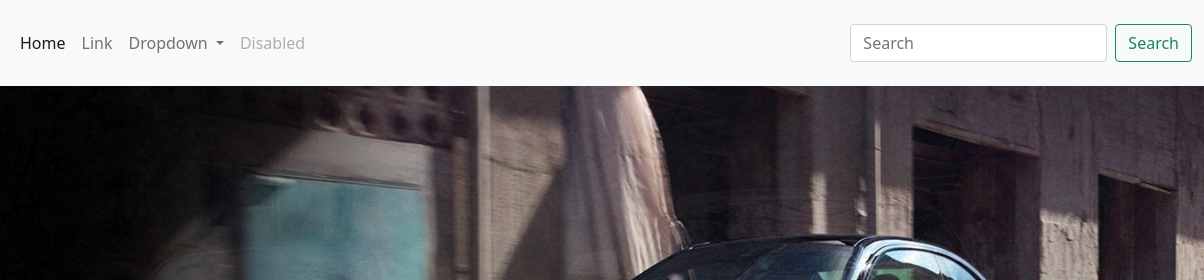
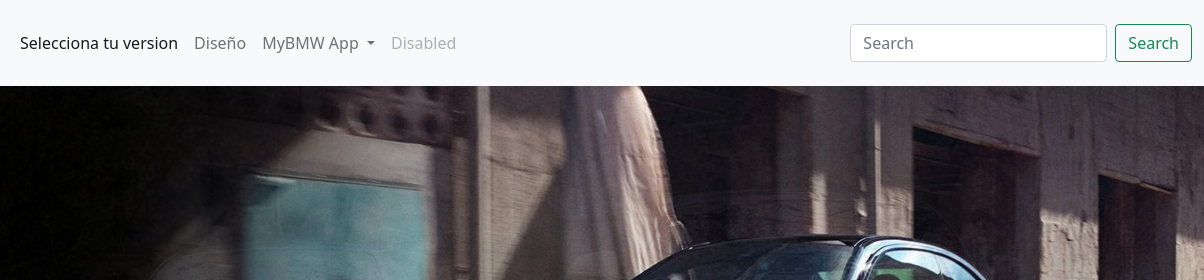
Before and after one commit to nanini0/pruebafront, a plain HTML site: page index.html in a window 1280 px wide. Shown: the top 280 px of the page, 76-1280 px from the left. Drawn offline with nearby package versions, Linux system fonts and the light colour scheme.

```diff
--- a/index.html
+++ b/index.html
@@ -27,18 +27,18 @@
               <div class="collapse navbar-collapse" id="navbarSupportedContent">
                 <ul class="navbar-nav me-auto mb-2 mb-lg-0">
                   <li class="nav-item">
-                    <a class="nav-link active" aria-current="page" href="#">Home</a>
+                    <a class="nav-link active" aria-current="page" href="#">Selecciona tu version</a>
                   </li>
                   <li class="nav-item">
-                    <a class="nav-link" href="#">Link</a>
+                    <a class="nav-link" href="#">Diseño</a>
                   </li>
                   <li class="nav-item dropdown">
                     <a class="nav-link dropdown-toggle" href="#" id="navbarDropdown" role="button" data-bs-toggle="dropdown" aria-expanded="false">
-                      Dropdown
+                      MyBMW App
                     </a>
                     <ul class="dropdown-menu" aria-labelledby="navbarDropdown">
-                      <li><a class="dropdown-item" href="#">Action</a></li>
-                      <li><a class="dropdown-item" href="#">Another action</a></li>
+                      <li><a class="dropdown-item" href="#">Iniciar Sesion</a></li>
+                      <li><a class="dropdown-item" href="#">Sobre mi cuenta</a></li>
                       <li><hr class="dropdown-divider"></li>
                       <li><a class="dropdown-item" href="#">Something else here</a></li>
                     </ul>
```
